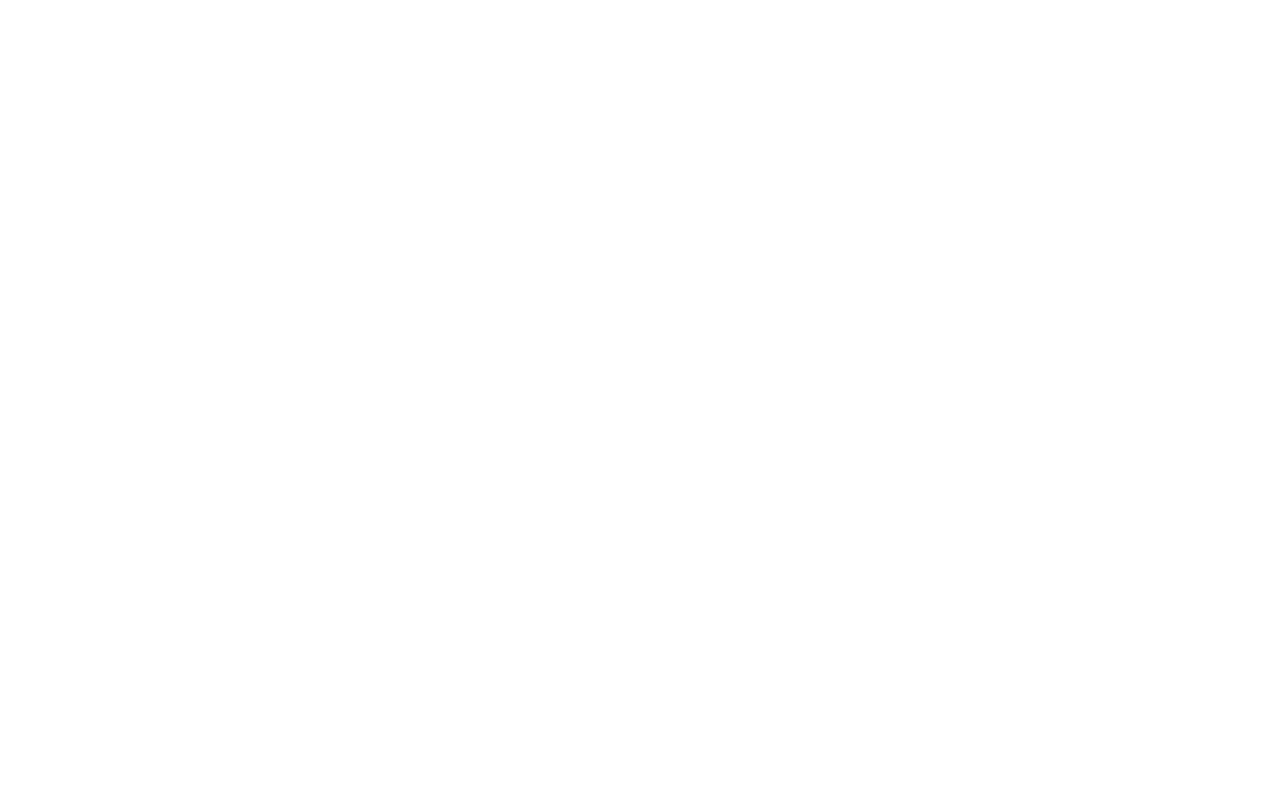
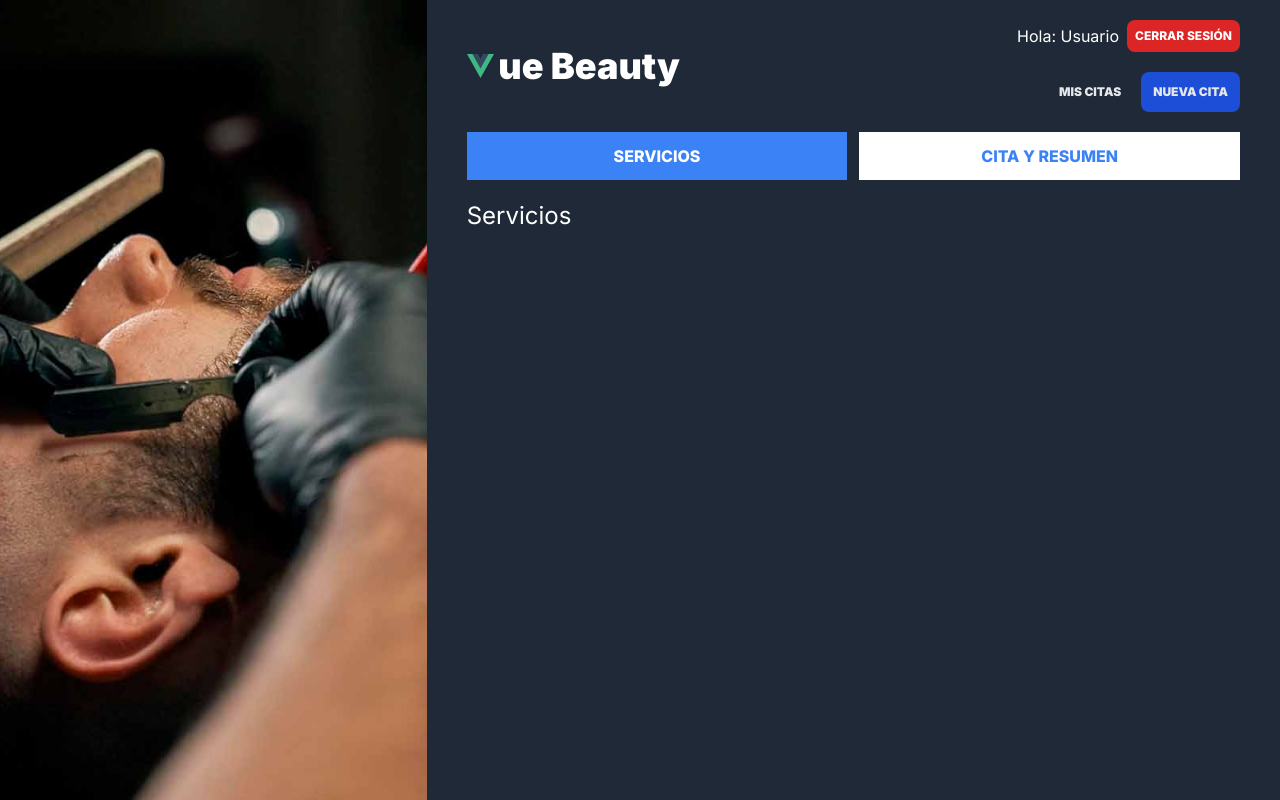
Before and after one commit to gsusgit/vue-beauty, a Vue app in the folder frontend/: page /reservas/nueva in a window 1280 px wide. Before the commit this address had no page. Built offline with nearby package versions, Linux system fonts and the light colour scheme.

Commit message:
Add and set appointment routes/layouts

```diff
--- a/frontend/index.html
+++ b/frontend/index.html
@@ -4,9 +4,9 @@
     <meta charset="UTF-8">
     <link rel="icon" href="/favicon.ico">
     <meta name="viewport" content="width=device-width, initial-scale=1.0">
-    <title>Vite App</title>
+    <title>Vue Beauty</title>
   </head>
-  <body>
+  <body class="bg-gray-800">
     <div id="app"></div>
     <script type="module" src="/src/main.js"></script>
   </body>
--- a/frontend/src/App.vue
+++ b/frontend/src/App.vue
@@ -3,5 +3,10 @@ import { RouterView } from 'vue-router'
 </script>
 
 <template>
-  <RouterView />
+  <div class="md:flex h-screen">
+    <div class="h-64 md:h-screen bg-cover bg-center md:w-1/3 bg-app"></div>
+    <div class="md:w-2/3 px-10 py-5 min-h-full overflow-y-scroll">
+      <RouterView />
+    </div>
+  </div>
 </template>
--- a/frontend/src/router/index.js
+++ b/frontend/src/router/index.js
@@ -1,5 +1,6 @@
 import { createRouter, createWebHistory } from 'vue-router'
 import HomeView from '../views/HomeView.vue'
+import AppointmentsLayout from '@/views/appointments/AppointmentsLayout.vue'
 
 const router = createRouter({
   history: createWebHistory(import.meta.env.BASE_URL),
@@ -8,6 +9,29 @@ const router = createRouter({
       path: '/',
       name: 'home',
       component: HomeView
+    },
+    {
+      path: '/reservas',
+      name: 'appointments',
+      component: AppointmentsLayout,
+      children: [
+        {
+          path: 'nueva',
+          component: () => import( '../views/appointments/NewAppointmentLayout.vue'),
+          children: [
+            {
+              path: '',
+              name: 'new-appointment',
+              component: () => import( '../views/appointments/ServicesView.vue'),
+            },
+            {
+              path: 'detalles',
+              name: 'appointment-details',
+              component: () => import( '../views/appointments/AppointmentView.vue'),
+            }
+          ]
+        }
+      ]
     }
   ]
 })
--- a/frontend/src/views/HomeView.vue
+++ b/frontend/src/views/HomeView.vue
@@ -3,5 +3,5 @@
 </script>
 
 <template>
-  <h1>Hola</h1>
+
 </template>
--- /dev/null
+++ b/frontend/src/views/appointments/AppointmentView.vue
@@ -0,0 +1,9 @@
+<script setup>
+
+</script>
+
+<template>
+  <div>
+    <h1 class="text-2xl text-white">Detalles de cita</h1>
+  </div>
+</template>
--- /dev/null
+++ b/frontend/src/views/appointments/AppointmentsLayout.vue
@@ -0,0 +1,37 @@
+<script setup>
+
+</script>
+
+<template>
+  <div class="flex justify-between">
+    <a href="/" class="flex items-center space-x-1 rtl:space-x-reverse">
+      <img src="@/assets/logo.svg" class="h-6" alt="Vue Logo">
+      <h1 class="text-2xl lg:text-4xl whitespace-nowrap font-black text-white">ue Beauty</h1>
+    </a>
+    <div class="flex flex-col space-y-5">
+      <div class="flex gap-2 items-center">
+        <p class="text-white text-right">Hola: Usuario</p>
+        <button
+            type="button"
+            class="bg-red-600 hover:bgred-700 p-2 text-white uppercase text-xs font-extrabold rounded-lg"
+        >Cerrar sesión</button>
+      </div>
+      <nav class="flex gap-2 items-center justify-end">
+        <button
+          type="button"
+          class="p-3 text-gray-200 uppercase text-xs font-black rounded-lg"
+        >
+          Mis citas</button>
+        <RouterLink
+            :to="{name: 'new-appointment'}"
+            class="p-3 text-gray-200 uppercase text-xs font-black rounded-lg bg-blue-700"
+        >
+          Nueva cita
+        </RouterLink>
+      </nav>
+    </div>
+  </div>
+  <main>
+    <RouterView />
+  </main>
+</template>
--- /dev/null
+++ b/frontend/src/views/appointments/NewAppointmentLayout.vue
@@ -0,0 +1,25 @@
+<script setup>
+import { useRoute } from 'vue-router'
+
+const route = useRoute()
+</script>
+
+<template>
+  <nav class="my-5 flex gap-3">
+    <RouterLink
+        :to="{name: 'new-appointment'}"
+        class="flex-1 text-center p-3 uppercase font-extrabold hover:text-white hover:bg-blue-600"
+        :class="route.name === 'new-appointment' ? 'bg-blue-500 text-white' : 'text-blue-500 bg-white'"
+    >
+      Servicios
+    </RouterLink>
+    <RouterLink
+        :to="{name: 'appointment-details'}"
+        class="flex-1 text-center p-3 uppercase font-extrabold hover:text-white hover:bg-blue-600"
+        :class="route.name === 'appointment-details' ? 'bg-blue-500 text-white' : 'text-blue-500 bg-white'"
+    >
+      Cita y resumen
+    </RouterLink>
+  </nav>
+  <RouterView />
+</template>
--- /dev/null
+++ b/frontend/src/views/appointments/ServicesView.vue
@@ -0,0 +1,9 @@
+<script setup>
+
+</script>
+
+<template>
+  <div>
+    <h1 class="text-2xl text-white">Servicios</h1>
+  </div>
+</template>
--- a/frontend/tailwind.config.js
+++ b/frontend/tailwind.config.js
@@ -9,6 +9,9 @@ export default {
       fontFamily: {
         inter: ['Inter', 'sans-serif']
       },
+      backgroundImage: {
+        'app': 'URL("/img/1.jpg")'
+      }
     },
   },
   plugins: [],
```
Also changed, not shown: frontend/public/img/1.jpg (added).
